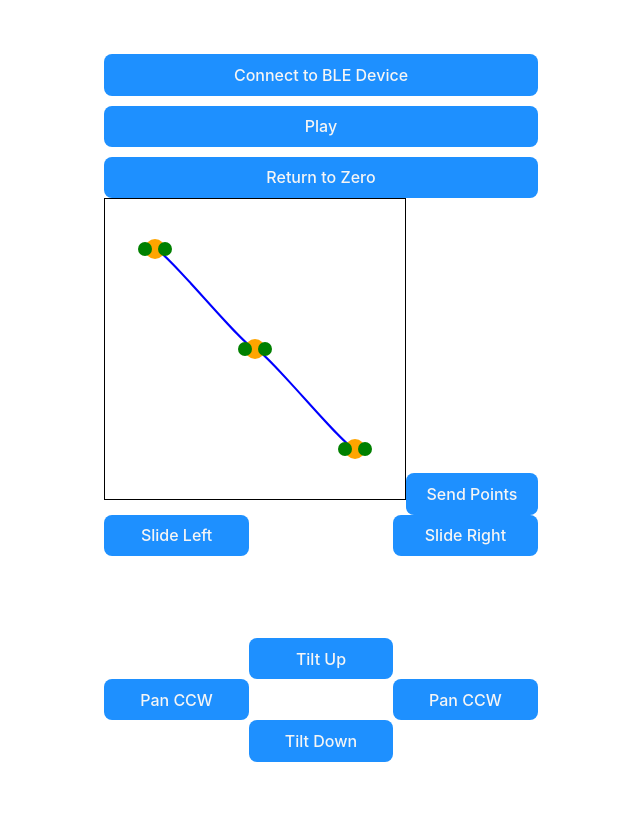
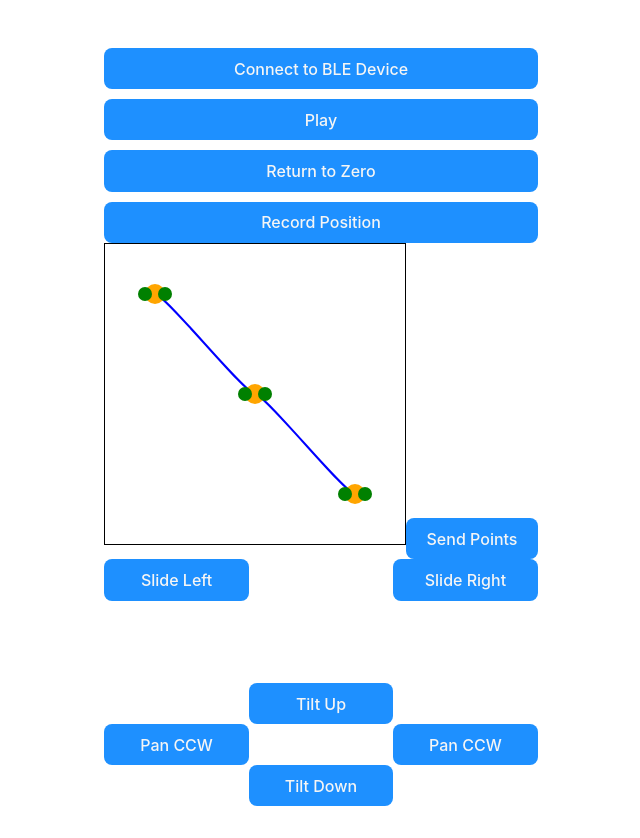
Before and after one commit to SkyeMohlin/BTCameraSliderApp, a React (Vite) app in the folder BTCameraSliderApp/: page / in a window 1280 px wide. Shown: the whole page, without its empty margins (319-959 px from the left). Before the commit the page ends 800 px from the top, so only its background shows below. Built offline with nearby package versions, Linux system fonts and the light colour scheme.

Commit message:
Added "Record position" button and command

```diff
--- a/BTCameraSliderApp/src/BluetoothComponent.tsx
+++ b/BTCameraSliderApp/src/BluetoothComponent.tsx
@@ -46,6 +46,9 @@ const BluetoothComponent = () => {
         <button onClick={() => sendData("", "bReturnToZero", "")}>
           Return to Zero
         </button>
+        <button onClick={() => sendData("", "recordPosition", "")}>
+          Record Position
+        </button>
       </div>
     </div>
   );
```
